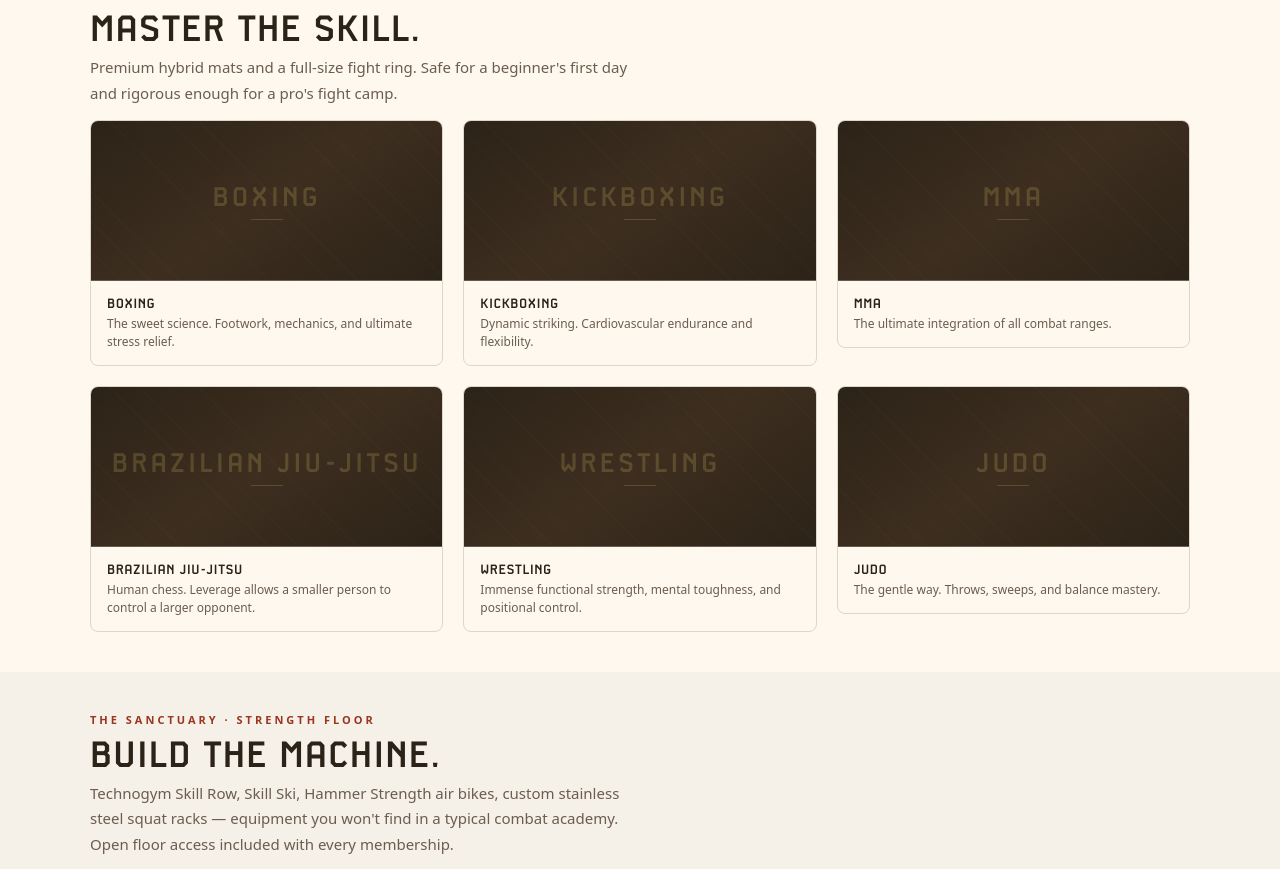
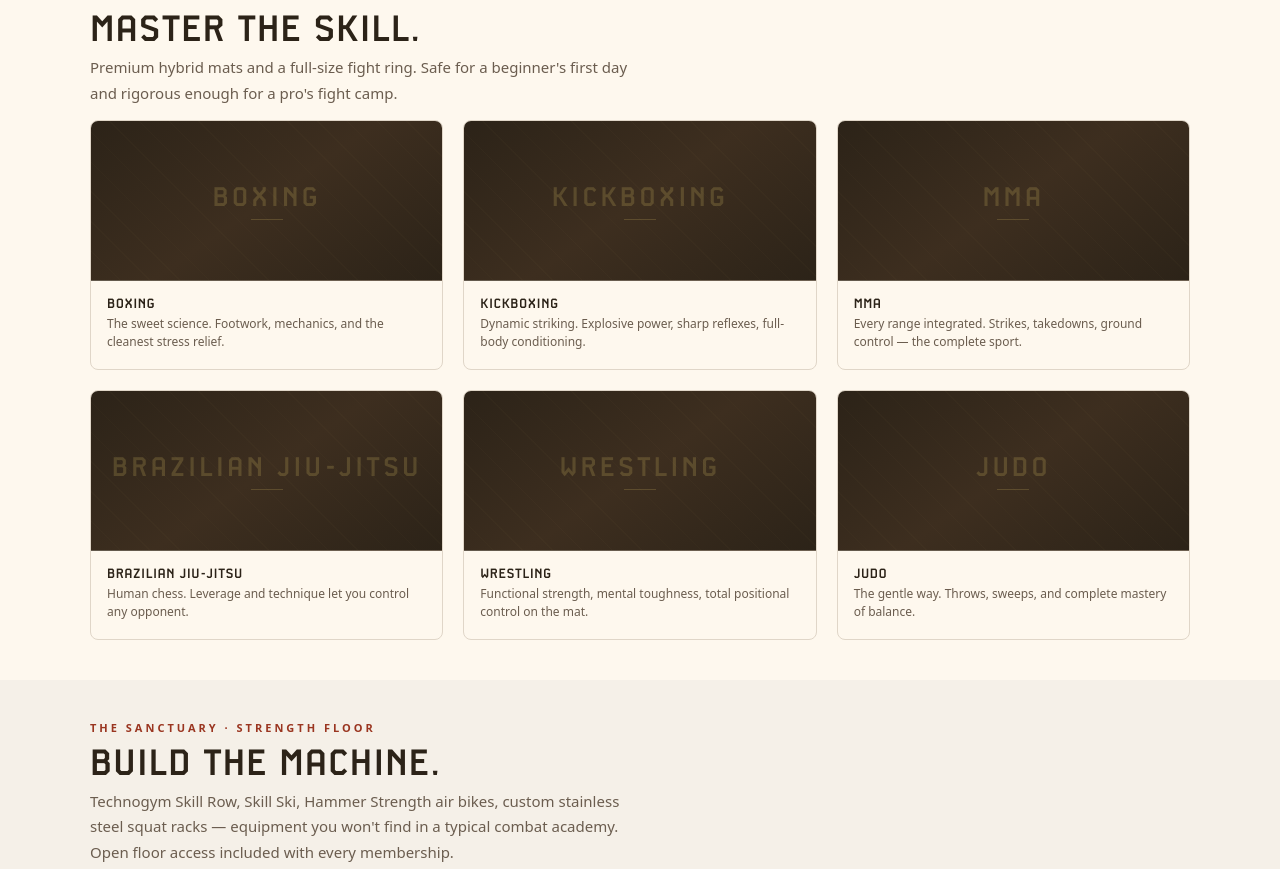
Before and after one commit to vikramravella/namma-combat-site, a Next.js app: page / in a window 1280 px wide. Shown: the part 2825-3694 px from the top of the page. Built offline with nearby package versions, Linux system fonts and the light colour scheme.

Commit message:
Arena: discipline cards now link to landing pages + equal-length taglines + minHeight for card alignment + arrow reveal on hover

```diff
--- a/src/components/Arena.js
+++ b/src/components/Arena.js
@@ -2,33 +2,36 @@
 import { useState } from 'react';
 import { Reveal, Section, Eyebrow, Heading, Body, PhotoBox } from './ui';
 
-function DCard({ name, tagline, delay = 0 }) {
+function DCard({ name, tagline, href, delay = 0 }) {
   const [h, setH] = useState(false);
   return (
     <Reveal delay={delay}>
-      <div onMouseEnter={() => setH(true)} onMouseLeave={() => setH(false)} style={{
-        borderRadius: 8, overflow: 'hidden', border: '1px solid var(--border)', background: 'var(--cream)',
-        cursor: 'pointer', transition: 'transform 0.3s, box-shadow 0.3s',
-        transform: h ? 'translateY(-3px)' : 'none', boxShadow: h ? '0 6px 20px rgba(44,35,24,0.06)' : 'none',
+      <a href={href} onMouseEnter={() => setH(true)} onMouseLeave={() => setH(false)} style={{
+        display: 'block', textDecoration: 'none', color: 'inherit',
+        borderRadius: 8, overflow: 'hidden', border: h ? '1px solid var(--rust)' : '1px solid var(--border)', background: 'var(--cream)',
+        cursor: 'pointer', transition: 'transform 0.3s, box-shadow 0.3s, border-color 0.3s',
+        transform: h ? 'translateY(-3px)' : 'none', boxShadow: h ? '0 8px 24px rgba(44,35,24,0.08)' : 'none',
+        position: 'relative',
       }}>
         <PhotoBox label={name} h={160} style={{ borderRadius: 0, borderBottom: '1px solid rgba(224,214,200,0.3)' }} />
-        <div style={{ padding: '14px 16px' }}>
+        <div style={{ padding: '14px 16px', minHeight: 88 }}>
           <h3 style={{ fontFamily: 'var(--font-display)', fontSize: 14, fontWeight: 900, color: 'var(--text)', margin: '0 0 4px', textTransform: 'uppercase', letterSpacing: 0.5 }}>{name}</h3>
           <p style={{ fontFamily: 'var(--font-body)', fontSize: 12, color: 'var(--text-light)', lineHeight: 1.5, margin: 0 }}>{tagline}</p>
         </div>
-      </div>
+        <span style={{ position: 'absolute', top: 12, right: 14, fontSize: 18, color: 'var(--rust)', opacity: h ? 1 : 0, transform: h ? 'translateX(0)' : 'translateX(-6px)', transition: 'all 0.3s ease' }}>→</span>
+      </a>
     </Reveal>
   );
 }
 
 export default function Arena() {
   const d = [
-    ['Boxing', 'The sweet science. Footwork, mechanics, and ultimate stress relief.'],
-    ['Kickboxing', 'Dynamic striking. Cardiovascular endurance and flexibility.'],
-    ['MMA', 'The ultimate integration of all combat ranges.'],
-    ['Brazilian Jiu-Jitsu', 'Human chess. Leverage allows a smaller person to control a larger opponent.'],
-    ['Wrestling', 'Immense functional strength, mental toughness, and positional control.'],
-    ['Judo', 'The gentle way. Throws, sweeps, and balance mastery.'],
+    ['Boxing', 'The sweet science. Footwork, mechanics, and the cleanest stress relief.', '/boxing'],
+    ['Kickboxing', 'Dynamic striking. Explosive power, sharp reflexes, full-body conditioning.', '/kickboxing'],
+    ['MMA', 'Every range integrated. Strikes, takedowns, ground control — the complete sport.', '/mma'],
+    ['Brazilian Jiu-Jitsu', 'Human chess. Leverage and technique let you control any opponent.', '/mma'],
+    ['Wrestling', 'Functional strength, mental toughness, total positional control on the mat.', '/wrestling'],
+    ['Judo', 'The gentle way. Throws, sweeps, and complete mastery of balance.', '/judo'],
   ];
   return (
     <Section id="arena" bg="var(--cream)">
@@ -36,7 +39,7 @@ export default function Arena() {
         <Body style={{ maxWidth: 560 }}>Premium hybrid mats and a full-size fight ring. Safe for a beginner&apos;s first day and rigorous enough for a pro&apos;s fight camp.</Body>
       </Reveal>
       <div style={{ display: 'grid', gridTemplateColumns: 'repeat(auto-fit, minmax(280px, 1fr))', gap: 20 }}>
-        {d.map(([n, t], i) => <DCard key={n} name={n} tagline={t} delay={i * 0.05} />)}
+        {d.map(([n, t, href], i) => <DCard key={n} name={n} tagline={t} href={href} delay={i * 0.05} />)}
       </div>
     </Section>
   );
```
